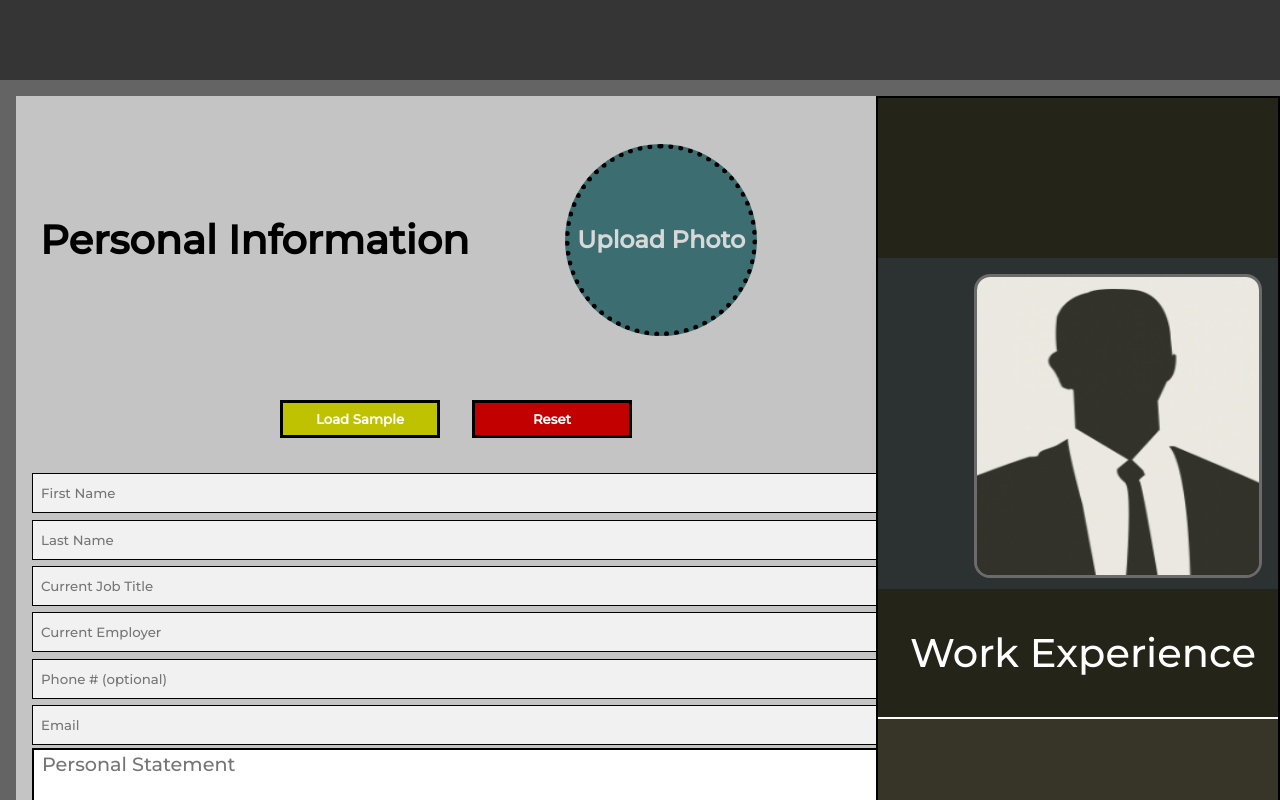
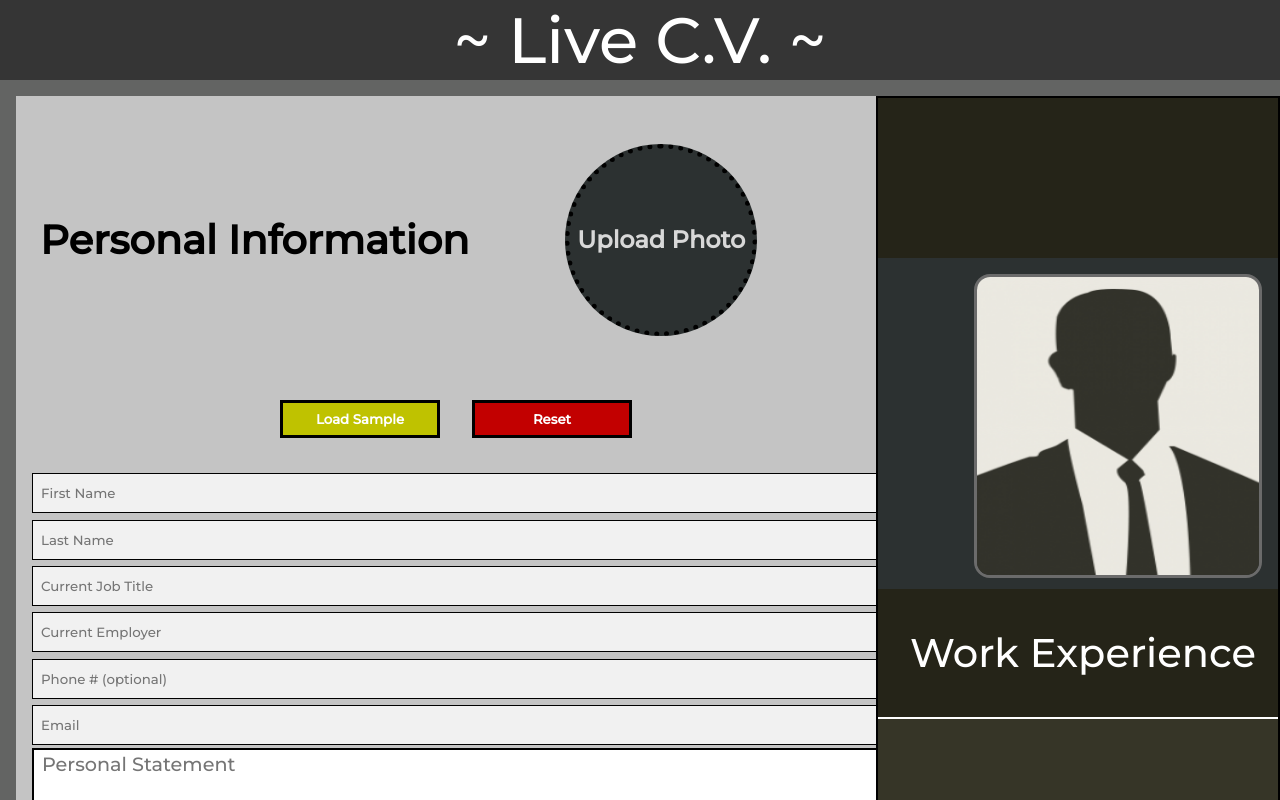
Before and after one commit to bokonist/react-live-cv, a React (Create React App) app: page / in a window 1280 px wide. Shown: the top 800 px of the page. Built offline with nearby package versions, Linux system fonts and the light colour scheme.

Commit message:
finishing touches, all done except reactive design

```diff
--- a/src/components/App.js
+++ b/src/components/App.js
@@ -80,7 +80,7 @@ class App extends Component {
         firstName: "Sinus",
         lastName: "Vorvalds",
         jobTitle: "Full Stack CSS Developer",
-        company: "Oracle",
+        company: "Microsoft",
         phone: "+1 918-234-7520",
         email: "vorvalds@sinux-foundation.org",
         image: "sample",
@@ -93,8 +93,9 @@ class App extends Component {
           company: "Microsoft",
           location: "Los Angeles",
           startDate: "2020-04-01",
-          endDate: "2021-04-01",
-          description: "I had lots of fun at Microsoft",
+
+          description:
+            "Friendship ended with Bezos, Satya is my new best friend now. Equally shiny dome, again, too distracted. Such is life when you got a mug like mine.",
         },
         {
           title: "Junior Frontend Developer",
@@ -102,7 +103,8 @@ class App extends Component {
           location: "Seattle",
           startDate: "2019-04-01",
           endDate: "2020-04-01",
-          description: "I had lots of fun at amazon",
+          description:
+            "I met Bezos in an elevator on my first day at work, I stared right into his shiny dome and was too distracted by my own beautiful reflection to say anything. Rest of my time here has been pretty uneventful. Learned a lot about CSS positioning.",
         },
       ],
       educationArray: [
@@ -151,7 +153,7 @@ class App extends Component {
     console.log(this.state);
     return (
       <div className="App">
-        <div className="main-title-container"></div>
+        <div className="main-title-container">~ Live C.V. ~</div>
 
         <div className="main-body-container">
           <EditCV
--- a/src/styles/App.css
+++ b/src/styles/App.css
@@ -19,6 +19,13 @@
   position: fixed;
   background-color: #353535;
   grid-row: 1;
+
+  color: white;
+  font-size: 4rem;
+  font-family: "Montserrat";
+  display: flex;
+  justify-content: center;
+  align-items: center;
 }
 .main-body-container {
   grid-row: 2;
@@ -29,3 +36,5 @@
   position: relative;
   margin-top: 10vh;
 }
+@media only screen and (min-width: 980px) and (max-width: 1023px) {
+}
--- a/src/styles/Edit.css
+++ b/src/styles/Edit.css
@@ -80,8 +80,8 @@ input[type="tel"] {
   height: 12rem;
   width: 12rem;
   border-radius: 10rem;
-  background-color: #3c6e71;
-  font-family: Montserrat;
+  background-color: rgb(44, 49, 49);
+  font-family: "Montserrat";
   font-weight: bolder;
 
   color: rgb(216, 216, 216);
--- a/src/styles/Preview.css
+++ b/src/styles/Preview.css
@@ -3,6 +3,7 @@
   top: 12vh;
   right: 0;
   min-height: 30rem;
+
   height: fit-content;
 
   background-color: rgb(209, 209, 209);
```
